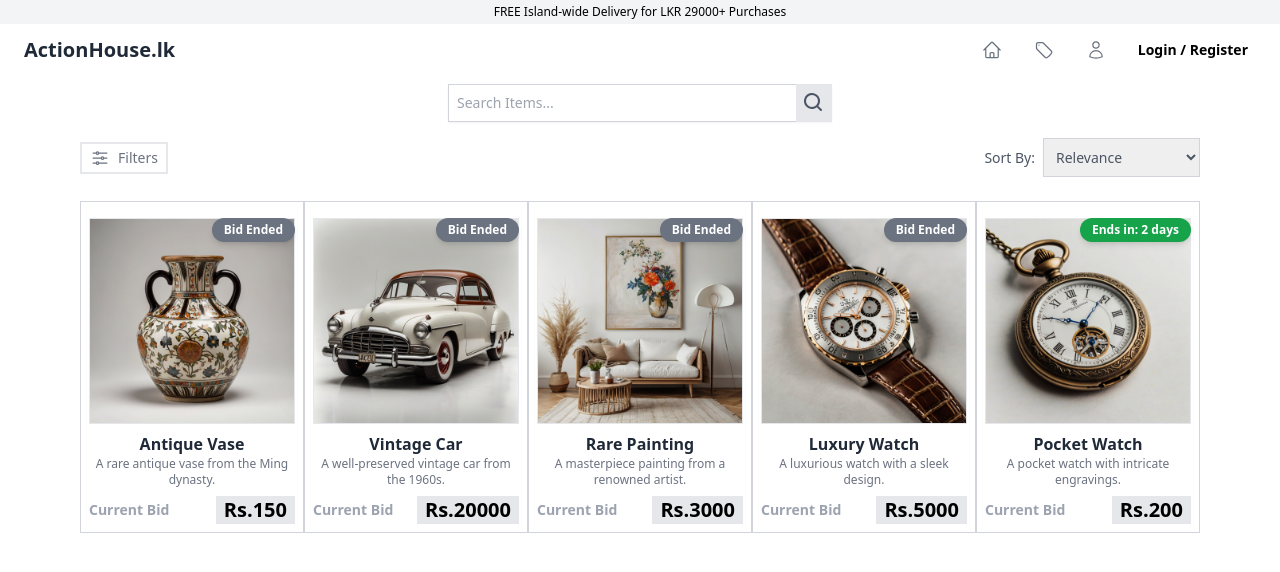
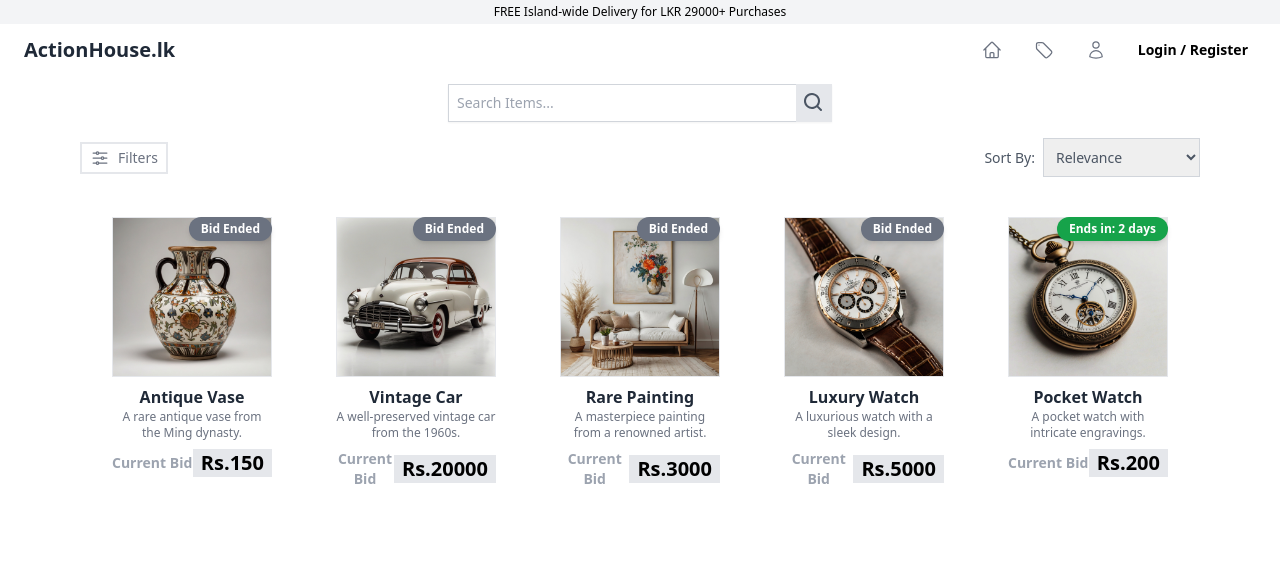
Before and after one commit to sameerajayakodi/Auction_System, a React (Create React App) app in the folder AuctionHouse/auction-management-frontend/: page /auctions in a window 1280 px wide. Shown: the top 572 px of the page. Built offline with nearby package versions, Linux system fonts and the light colour scheme.

Commit message:
Update AuctionCard.js

```diff
--- a/AuctionHouse/auction-management-frontend/src/AuctionCard.js
+++ b/AuctionHouse/auction-management-frontend/src/AuctionCard.js
@@ -78,7 +78,7 @@ const AuctionCard = ({ auction }) => {
   };
 
   return (
-    <div className="relative w-full h-full py-2 border-gray-300 border-y border-x group">
+    <div className="relative w-full h-full p-6 py-2 border-gray-300 rounded-2xl group">
       <div className="relative p-2 transition-opacity duration-300 group-hover:opacity-50">
         {/* Image Section */}
         <img
```
